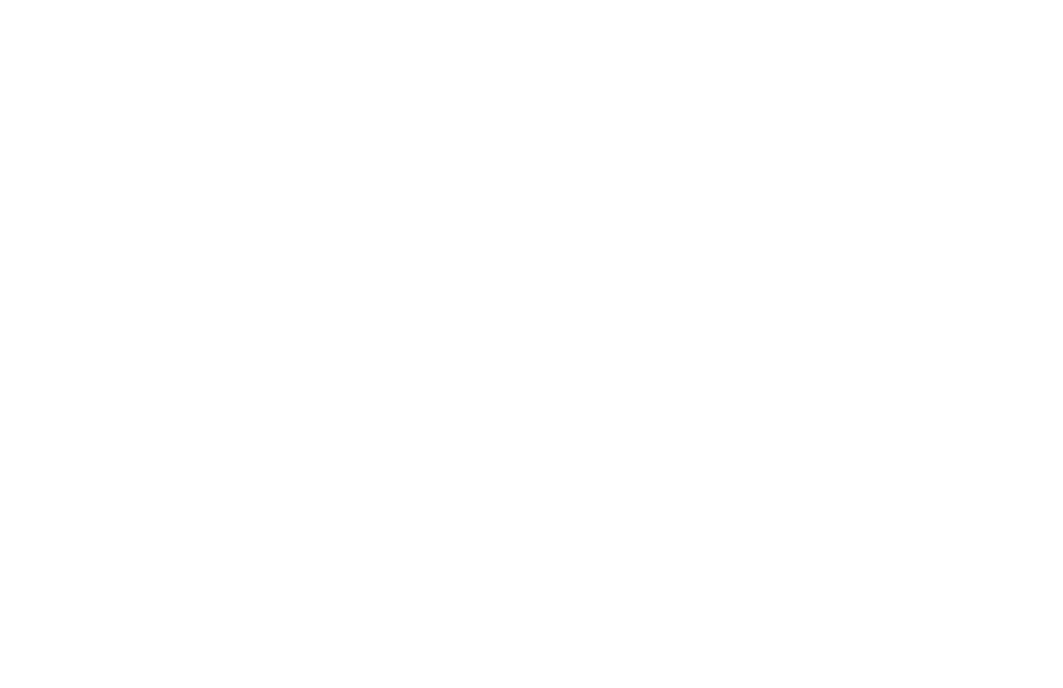
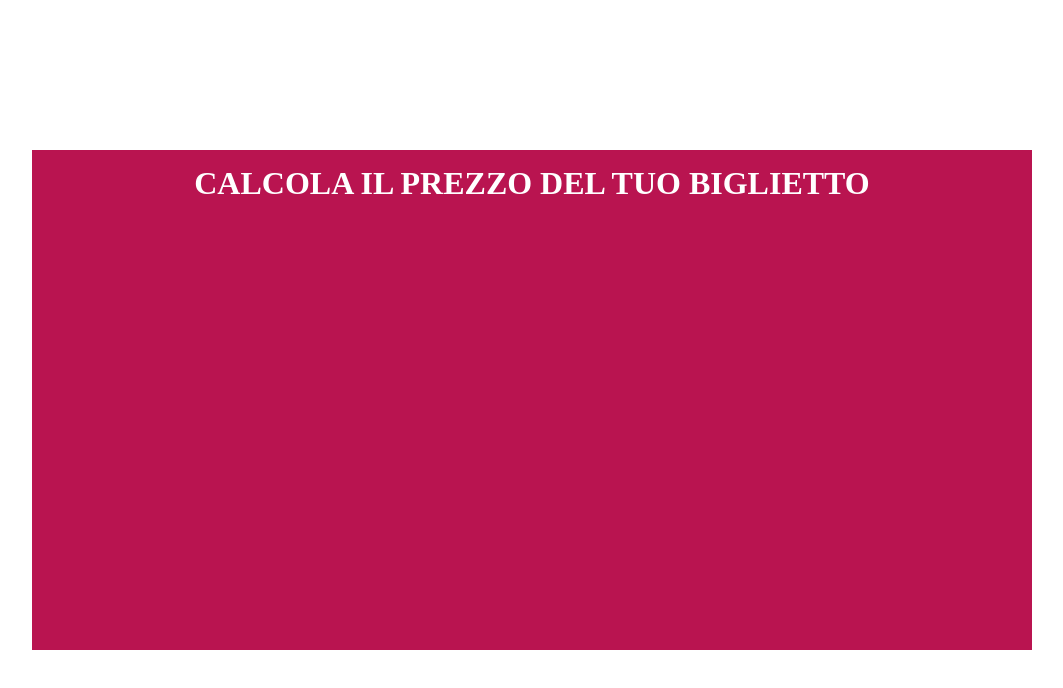
Before and after one commit to Pietro-fe01/js-biglietto-treno-form, a plain HTML site: page index.html in a window 1280 px wide. Shown: the whole page, without its empty margins (108-1171 px from the left). Drawn offline with Linux system fonts and the light colour scheme.

Commit message:
Creato il container dove andranno le azioni dell'utente

```diff
--- a/css/style.css
+++ b/css/style.css
@@ -0,0 +1,32 @@
+/*------------
+    RESET
+------------*/
+*{
+    box-sizing: border-box;
+    padding: 0;
+    margin: 0;
+}
+
+/*------------
+  TYPOGRAPHY
+------------*/
+h1{
+    color: white;
+    text-align: center;
+    padding: .9375rem 0;
+}
+
+/*------------
+    MAIN
+------------*/
+main {
+    display: flex;
+    height: 100vh;
+}
+
+.container {
+    width: 62.5rem;
+    margin: auto;
+    background-color: #b91450;
+    height: 500px;
+}
--- a/index.html
+++ b/index.html
@@ -8,7 +8,12 @@
     <link rel="stylesheet" href="css/style.css">
 </head>
 <body>
-    <main></main>
+    <main>
+        <div class="container">
+            <h1>CALCOLA IL PREZZO DEL TUO BIGLIETTO</h1>
+            <div class="interface-generator"></div>
+        </div>
+    </main>
 
     <script src="js/script.js"></script>
 </body>
```
